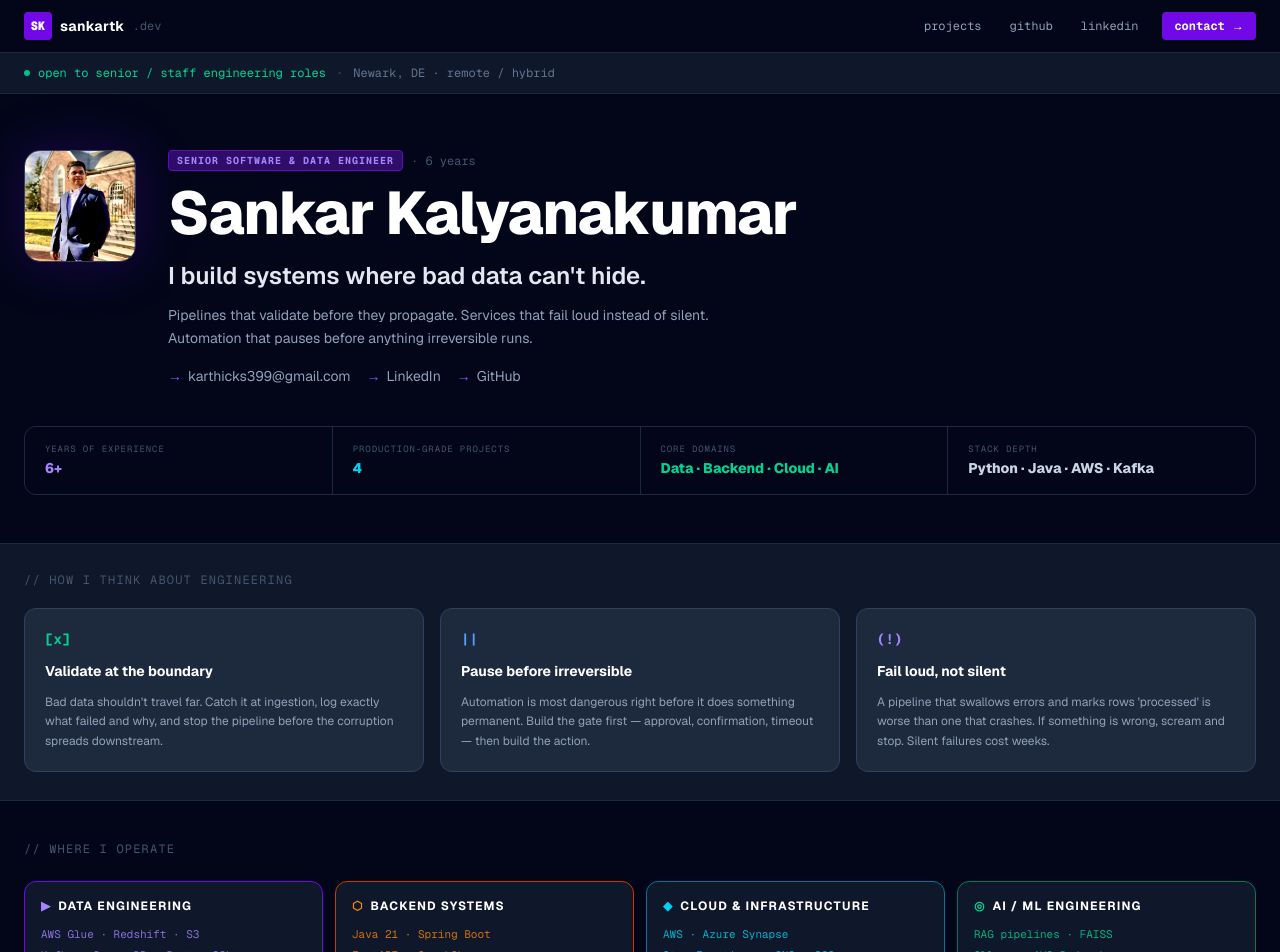
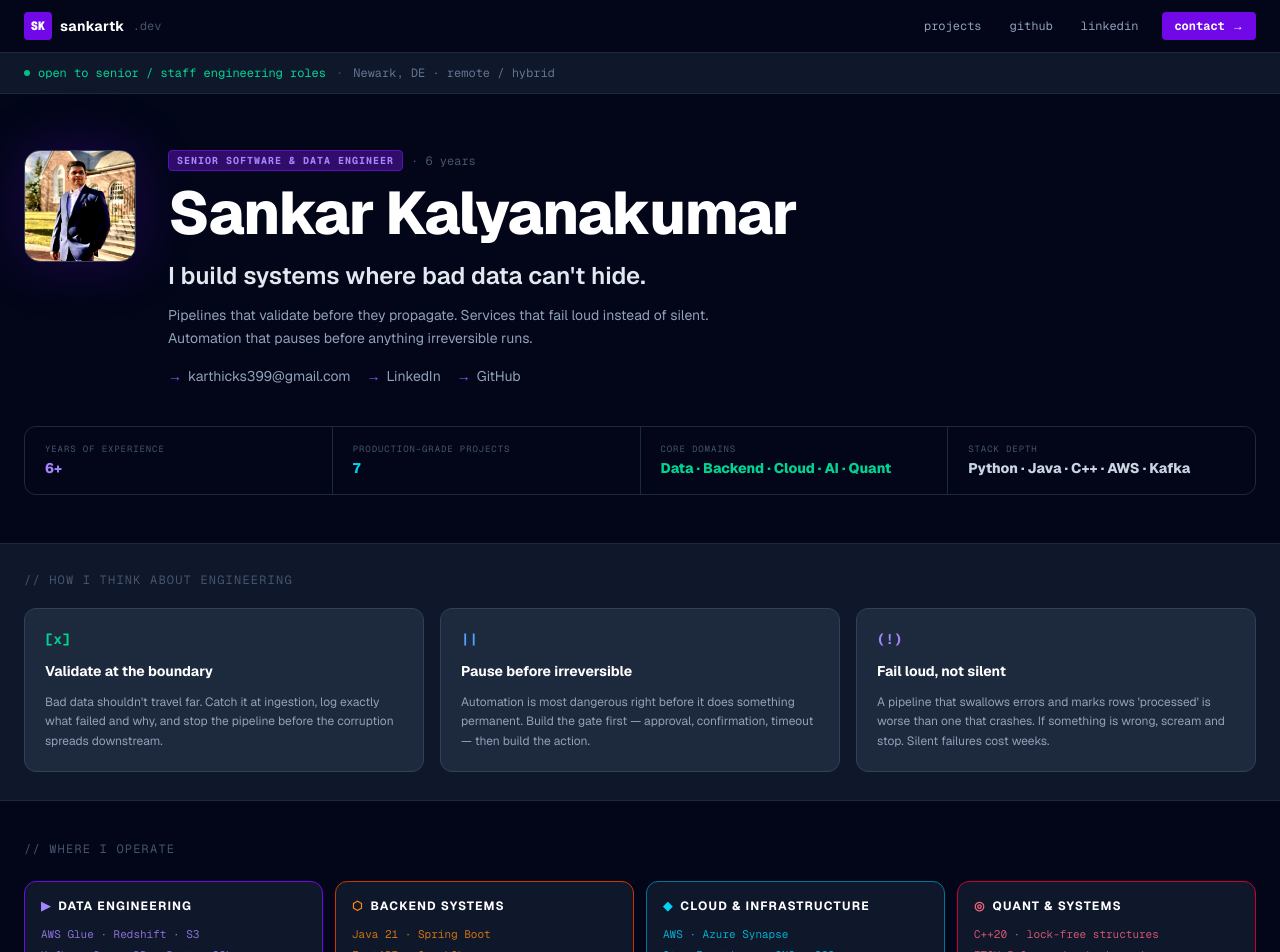
Before and after one commit to Sankartk/sankar-portfolio, a Next.js app: page / in a window 1280 px wide. Shown: the top 952 px of the page. Built offline with nearby package versions, Linux system fonts and the light colour scheme.

Commit message:
update hero stats and expertise domains

```diff
--- a/app/page.tsx
+++ b/app/page.tsx
@@ -67,9 +67,9 @@ export default function Home() {
           <div className="grid grid-cols-2 sm:grid-cols-4 gap-px bg-slate-800 rounded-xl overflow-hidden mt-10 border border-slate-800">
             {[
               { label: "Years of experience", value: "6+", color: "text-violet-400" },
-              { label: "Production-grade projects", value: "4", color: "text-cyan-400" },
-              { label: "Core domains", value: "Data · Backend · Cloud · AI", color: "text-emerald-400" },
-              { label: "Stack depth", value: "Python · Java · AWS · Kafka", color: "text-slate-300" },
+              { label: "Production-grade projects", value: "7", color: "text-cyan-400" },
+              { label: "Core domains", value: "Data · Backend · Cloud · AI · Quant", color: "text-emerald-400" },
+              { label: "Stack depth", value: "Python · Java · C++ · AWS · Kafka", color: "text-slate-300" },
             ].map(({ label, value, color }) => (
               <div key={label} className="bg-slate-950 px-5 py-4">
                 <p className="text-[9px] font-mono text-slate-600 uppercase tracking-widest mb-1">{label}</p>
@@ -140,10 +140,10 @@ export default function Home() {
                 skills: ["AWS · Azure Synapse","Step Functions · SNS · SQS","Terraform · IaC","Bedrock · Lambda"],
               },
               {
-                domain: "AI / ML Engineering",
+                domain: "Quant & Systems",
                 icon: "◎",
-                accent: "border-emerald-700 text-emerald-400",
-                skills: ["RAG pipelines · FAISS","Ollama · AWS Bedrock","Ridge Regression · Isolation Forest","pgvector · LLM grounding"],
+                accent: "border-rose-700 text-rose-400",
+                skills: ["C++20 · lock-free structures","ITCH 5.0 · order book engines","Backtesting · walk-forward","RAG · LLM grounding · Ollama"],
               },
             ].map(({ domain, icon, accent, skills }) => {
               const [border, text] = accent.split(" ");
```
